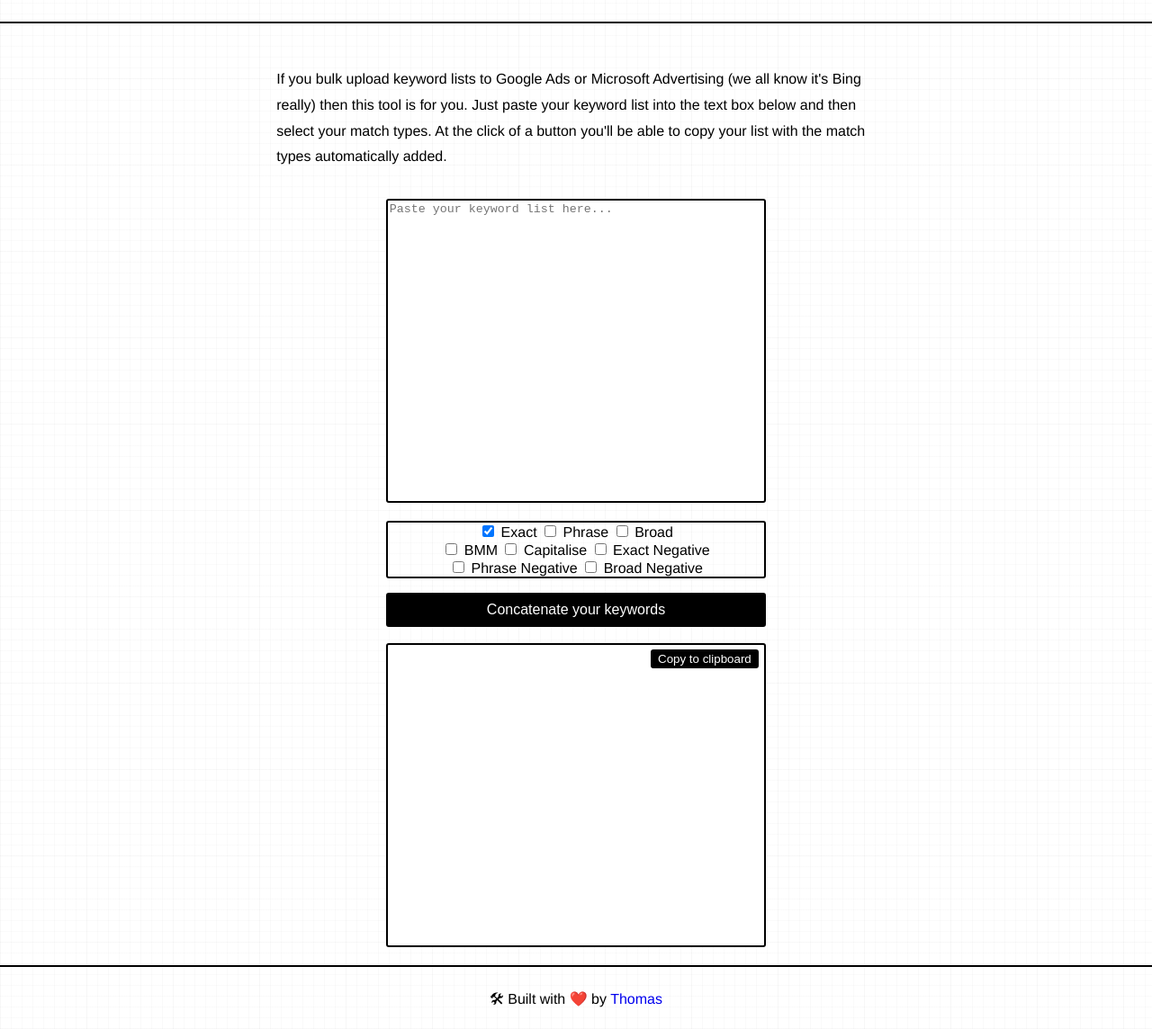
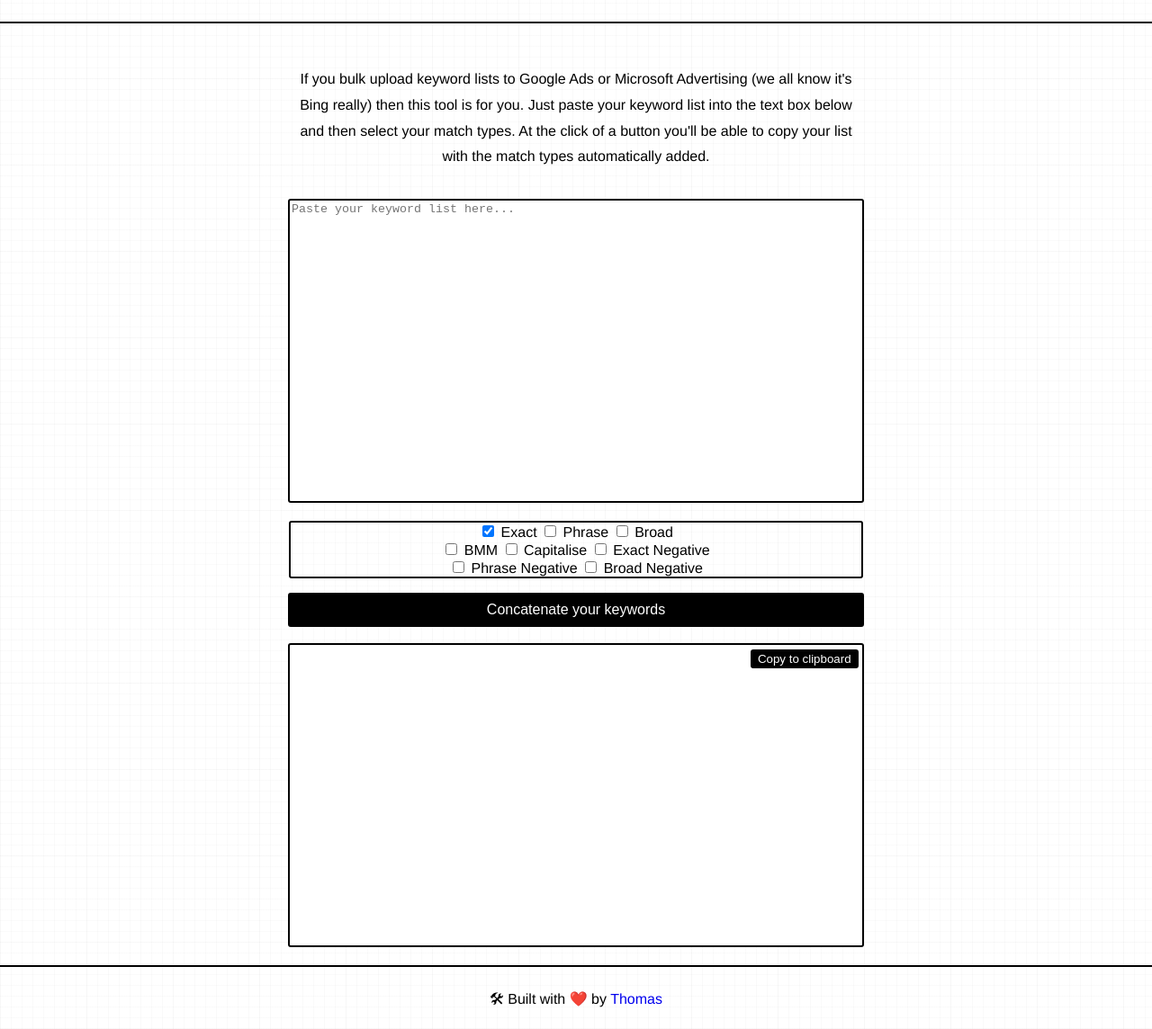
Before and after one commit to raidzklart/keyword-tool, a plain HTML site: page index.html in a window 1280 px wide. Shown: the part 71-1215 px from the top of the page at 90% size. Drawn offline with Linux system fonts and the light colour scheme.

Commit message:
Adjust content width

```diff
--- a/index.html
+++ b/index.html
@@ -24,10 +24,11 @@
     }
     #jumbotron > p{
       font-family: nunito,helvetica,Arial,sans-serif;
-      width: 52%;
+      width: 50%;
       margin: auto;
       padding: 2em 0;
       line-height: 1.8em;
+      text-align: center;
     }
     #title{
       width: 100%;
@@ -45,12 +46,12 @@
       text-transform: uppercase;
     }
     #input-form{
-      width: 33%;
+      width: 50%;
       margin: auto;
       text-align: center;
     }
     #output-form{
-      width: 33%;
+      width: 50%;
       margin: auto;
       text-align: center;
       position: relative;
@@ -68,7 +69,7 @@
     #copyToClipboard{
       position: absolute;
       top: 7%;
-      right: 2%;
+      right: 1%;
     }
     .btn{
       background: black;
```
